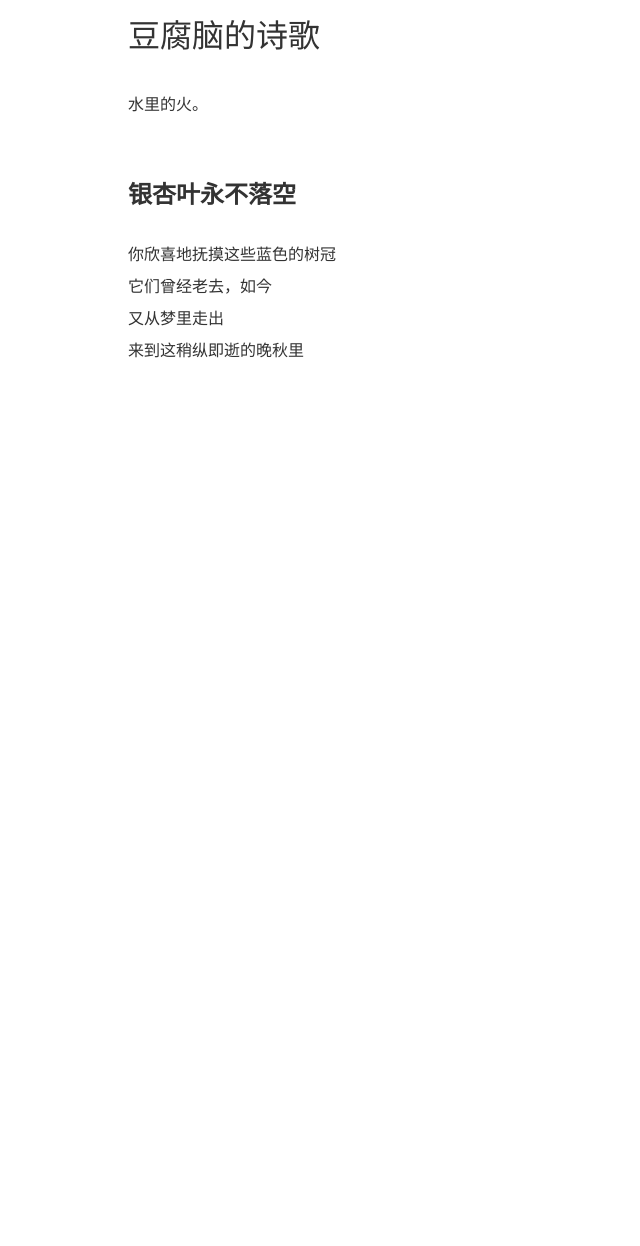
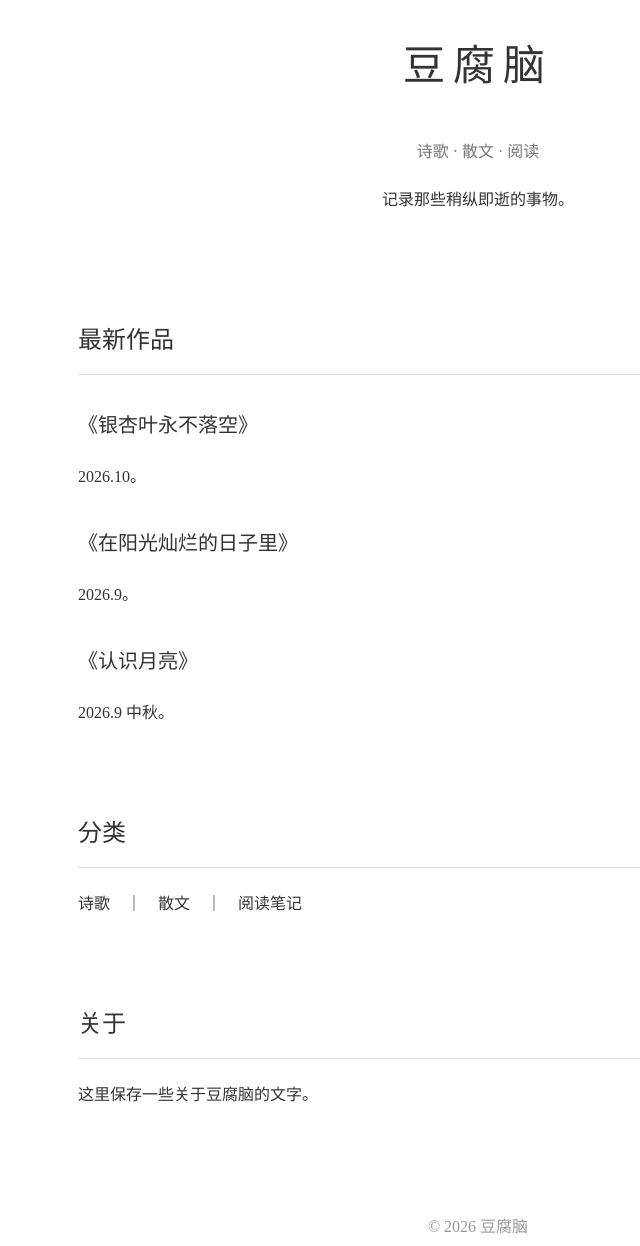
Before and after one commit to doufumind/doufumind.github.io, a plain HTML site: page index.html in a window 1280 px wide. Shown: the part 76-1322 px from the top of the page, without its empty margins (162-802 px from the left). Before the commit the page ends 800 px from the top, so only its background shows below. Drawn offline with Linux system fonts and the light colour scheme.

Commit message:
Revise HTML structure and styles for poetry site
Updated the title and modified the styling for better layout. Added new sections for poems and categories.

```diff
--- a/index.html
+++ b/index.html
@@ -1,50 +1,225 @@
 <!DOCTYPE html>
 <html>
+
 <head>
+
 <meta charset="UTF-8">
-<title>我的诗歌</title>
+
+<title>豆腐脑 | 诗歌</title>
 
 <style>
+
 body {
-    max-width: 700px;
-    margin: 80px auto;
-    font-family: "Noto Serif SC", serif;
-    line-height: 2;
-    color: #333;
+
+    max-width:800px;
+
+    margin:100px auto;
+
+    padding:0 30px;
+
+    font-family:
+    "Noto Serif SC",
+    "Songti SC",
+    serif;
+
+    color:#333;
+
+    line-height:2;
+
 }
 
-h1 {
-    font-weight: normal;
+
+header {
+
+    text-align:center;
+
+    margin-bottom:100px;
+
 }
 
+
+h1 {
+
+    font-size:42px;
+
+    font-weight:normal;
+
+    letter-spacing:8px;
+
+}
+
+
+.subtitle {
+
+    color:#777;
+
+    margin-top:20px;
+
+}
+
+
+section {
+
+    margin-bottom:80px;
+
+}
+
+
+h2 {
+
+    font-weight:normal;
+
+    border-bottom:1px solid #ddd;
+
+    padding-bottom:10px;
+
+}
+
+
 .poem {
-    margin-top: 50px;
+
+    margin:30px 0;
+
 }
+
+
+.poem a {
+
+    color:#333;
+
+    text-decoration:none;
+
+    font-size:20px;
+
+}
+
+
+.poem a:hover {
+
+    color:#888;
+
+}
+
+
+footer {
+
+    text-align:center;
+
+    color:#999;
+
+    margin-top:100px;
+
+}
+
+
 </style>
 
 </head>
 
+
 <body>
 
-<h1>豆腐脑的诗歌</h1>
+
+<header>
+
+<h1>豆腐脑</h1>
+
+<p class="subtitle">
+诗歌 · 散文 · 阅读
+</p>
 
 <p>
-水里的火。
+记录那些稍纵即逝的事物。
 </p>
+
+</header>
+
+
+
+<section>
+
+<h2>最新作品</h2>
 
 
 <div class="poem">
 
-<h2>银杏叶永不落空</h2>
+<a href="#">
+《银杏叶永不落空》
+</a>
 
 <p>
-你欣喜地抚摸这些蓝色的树冠<br>
-它们曾经老去，如今<br>
-又从梦里走出<br>
-来到这稍纵即逝的晚秋里
+2026.10。
 </p>
 
 </div>
 
+
+
+<div class="poem">
+
+<a href="#">
+《在阳光灿烂的日子里》
+</a>
+
+<p>
+2026.9。
+</p>
+
+</div>
+
+
+
+<div class="poem">
+
+<a href="#">
+《认识月亮》
+</a>
+
+<p>
+2026.9 中秋。
+</p>
+
+</div>
+
+
+</section>
+
+
+
+<section>
+
+<h2>分类</h2>
+
+
+<p>
+诗歌　｜　散文　｜　阅读笔记
+</p>
+
+
+</section>
+
+
+
+<section>
+
+<h2>关于</h2>
+
+<p>
+这里保存一些关于豆腐脑的文字。
+</p>
+
+
+</section>
+
+
+
+<footer>
+
+© 2026 豆腐脑
+
+</footer>
+
+
 </body>
+
 </html>
```
